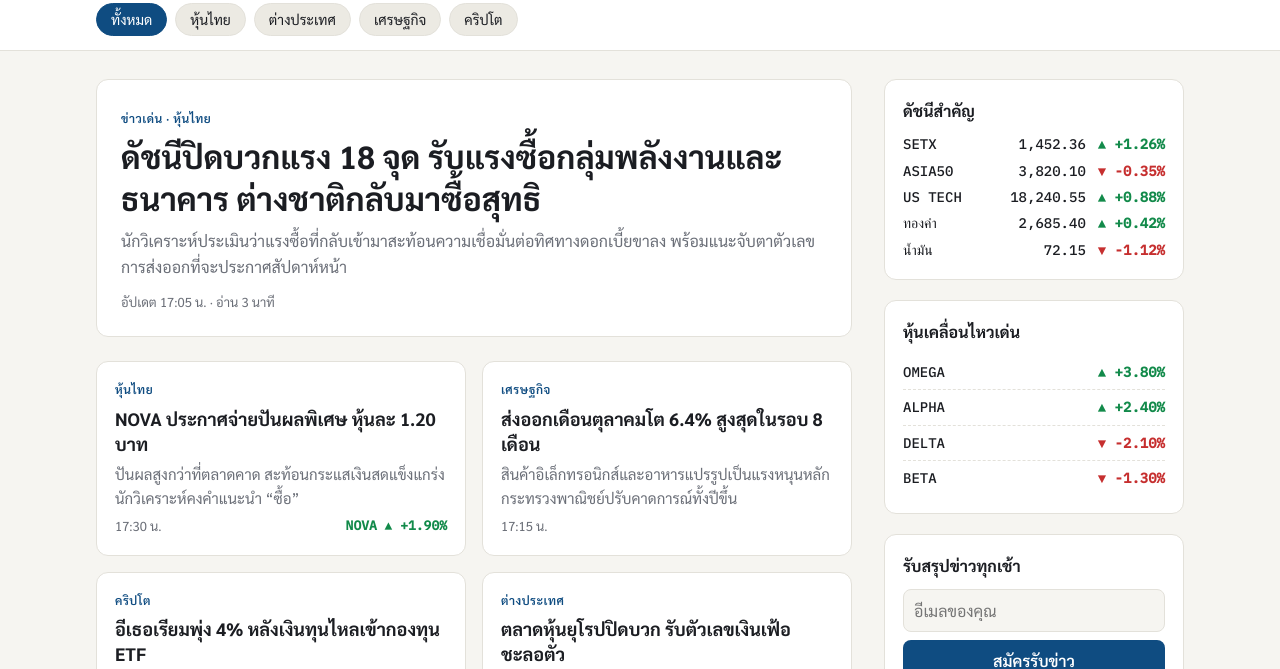
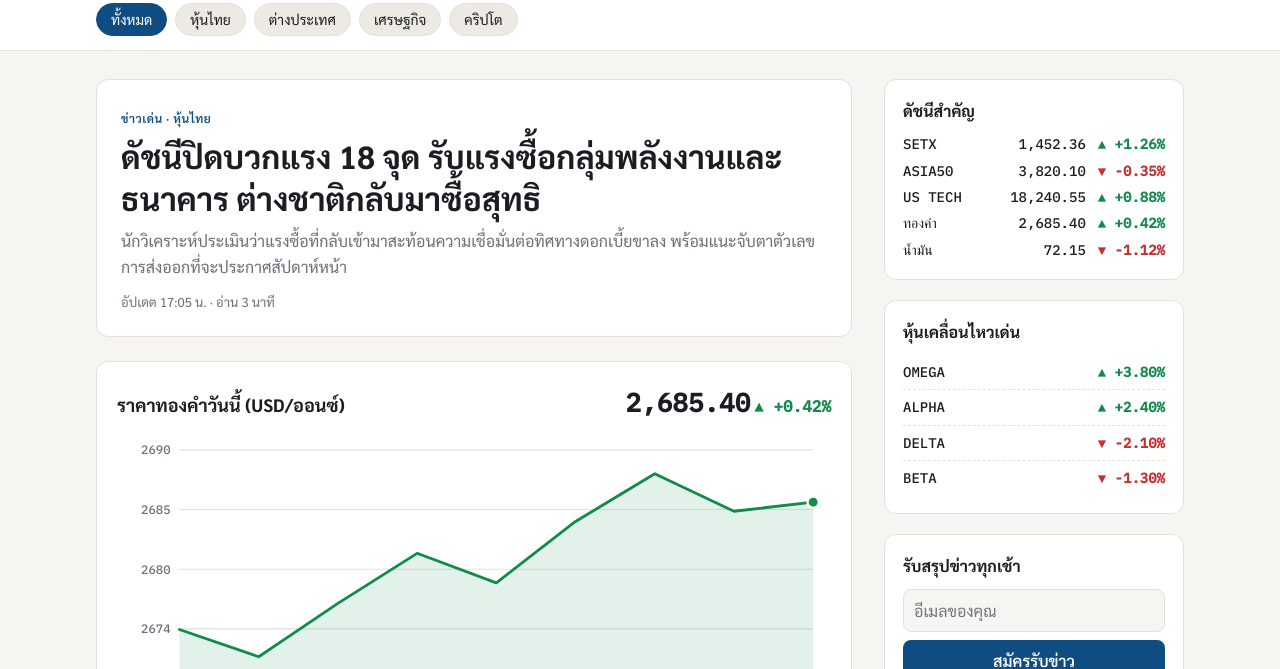
Before and after one commit to Nathapat-official/test-rsu101, a plain HTML site: page index.html in a window 1280 px wide. Shown: the part 120-789 px from the top of the page. Drawn offline with Linux system fonts and the light colour scheme.

Commit message:
Add intraday gold price chart
Co-Authored-By: Claude Sonnet 5.5 <noreply@anthropic.com>

```diff
--- a/index.html
+++ b/index.html
@@ -64,6 +64,21 @@
   .lead p { color: var(--muted); margin: 0 0 12px; }
   .meta { font-size: 13px; color: var(--muted); }
 
+  /* Gold chart */
+  .chart-card { background: var(--surface); border: 1px solid var(--line); border-radius: 12px; padding: 20px; margin-bottom: 24px; }
+  .chart-head { display: flex; flex-wrap: wrap; justify-content: space-between; align-items: baseline; gap: 8px; margin-bottom: 8px; }
+  .chart-head h3 { margin: 0; font-size: 18px; }
+  .chart-price { font-size: 26px; font-weight: 600; }
+  .chart-wrap { position: relative; }
+  #goldChart { width: 100%; height: auto; display: block; touch-action: none; }
+  #goldChart text { fill: var(--muted); font-size: 11px; font-family: "IBM Plex Mono", monospace; }
+  #goldChart .grid-line { stroke: var(--line); stroke-width: 1; }
+  .chart-tip {
+    position: absolute; pointer-events: none; background: var(--ink); color: var(--bg);
+    font-size: 12px; padding: 4px 8px; border-radius: 6px; white-space: nowrap; transform: translate(-50%, -130%);
+  }
+  .chart-foot { font-size: 12px; color: var(--muted); margin-top: 6px; }
+
   /* News grid */
   .grid { display: grid; grid-template-columns: repeat(auto-fill, minmax(260px, 1fr)); gap: 16px; }
   .card { background: var(--surface); border: 1px solid var(--line); border-radius: 12px; padding: 18px; display: flex; flex-direction: column; gap: 6px; transition: border-color .15s; }
@@ -124,6 +139,18 @@
         <p>นักวิเคราะห์ประเมินว่าแรงซื้อที่กลับเข้ามาสะท้อนความเชื่อมั่นต่อทิศทางดอกเบี้ยขาลง พร้อมแนะจับตาตัวเลขการส่งออกที่จะประกาศสัปดาห์หน้า</p>
         <div class="meta">อัปเดต 17:05 น. · อ่าน 3 นาที</div>
       </article>
+
+      <section class="chart-card" aria-labelledby="goldTitle">
+        <div class="chart-head">
+          <h3 id="goldTitle">ราคาทองคำวันนี้ (USD/ออนซ์)</h3>
+          <div><span class="chart-price mono" id="goldPrice"></span> <span class="chg mono" id="goldChg"></span></div>
+        </div>
+        <div class="chart-wrap" id="chartWrap">
+          <svg id="goldChart" viewBox="0 0 640 260" role="img" aria-label="กราฟราคาทองคำรายชั่วโมงวันนี้ ตั้งแต่ 09:00 ถึง 17:00"></svg>
+          <div class="chart-tip" id="chartTip" hidden></div>
+        </div>
+        <div class="chart-foot">ข้อมูลสมมติเพื่อการสาธิต · เลื่อนเมาส์หรือแตะที่กราฟเพื่อดูราคาแต่ละช่วงเวลา</div>
+      </section>
 
       <div class="grid" id="news"></div>
     </div>
@@ -226,6 +253,78 @@
     renderNews(btn.dataset.cat);
   });
 
+  // ---- กราฟราคาทองคำ (SVG) ----
+  (function () {
+    const data = [
+      ["09:00", 2674.2], ["10:00", 2671.8], ["11:00", 2676.5], ["12:00", 2680.9], ["13:00", 2678.3],
+      ["14:00", 2683.7], ["15:00", 2687.9], ["16:00", 2684.6], ["17:00", 2685.4]
+    ];
+    const prevClose = 2674.17;
+    const W = 640, H = 260, L = 56, R = 16, T = 16, B = 30;
+    const svg = document.getElementById("goldChart");
+    const tip = document.getElementById("chartTip");
+    const wrap = document.getElementById("chartWrap");
+    const NS = "http://www.w3.org/2000/svg";
+
+    const vals = data.map(d => d[1]);
+    const lo = Math.floor(Math.min(...vals) - 2), hi = Math.ceil(Math.max(...vals) + 2);
+    const x = i => L + (i * (W - L - R)) / (data.length - 1);
+    const y = v => T + ((hi - v) * (H - T - B)) / (hi - lo);
+
+    const last = vals[vals.length - 1];
+    const pct = ((last - prevClose) / prevClose) * 100;
+    const color = pct >= 0 ? "var(--up)" : "var(--down)";
+    document.getElementById("goldPrice").textContent = fmt(last);
+    const chgEl = document.getElementById("goldChg");
+    chgEl.textContent = sign(pct);
+    chgEl.classList.add(cls(pct));
+
+    const el = (name, attrs, text) => {
+      const n = document.createElementNS(NS, name);
+      for (const k in attrs) n.setAttribute(k, attrs[k]);
+      if (text !== undefined) n.textContent = text;
+      svg.appendChild(n);
+      return n;
+    };
+
+    // เส้นกริดและป้ายราคา
+    for (let k = 0; k <= 4; k++) {
+      const v = lo + ((hi - lo) * k) / 4;
+      el("line", { x1: L, x2: W - R, y1: y(v), y2: y(v), class: "grid-line" });
+      el("text", { x: L - 8, y: y(v) + 4, "text-anchor": "end" }, v.toFixed(0));
+    }
+    // ป้ายเวลา (ทุก 2 ชั่วโมง)
+    data.forEach((d, i) => {
+      if (i % 2 === 0) el("text", { x: x(i), y: H - 8, "text-anchor": "middle" }, d[0]);
+    });
+
+    const pts = data.map((d, i) => `${x(i)},${y(d[1])}`).join(" ");
+    el("polygon", { points: `${x(0)},${y(lo)} ${pts} ${x(data.length - 1)},${y(lo)}`, fill: color, opacity: "0.12" });
+    el("polyline", { points: pts, fill: "none", stroke: color, "stroke-width": "2.5", "stroke-linejoin": "round", "stroke-linecap": "round" });
+    const dot = el("circle", { r: 5, fill: color, stroke: "var(--surface)", "stroke-width": 2, cx: x(data.length - 1), cy: y(last) });
+
+    function show(clientX) {
+      const rect = svg.getBoundingClientRect();
+      const px = ((clientX - rect.left) / rect.width) * W;
+      let idx = Math.round(((px - L) / (W - L - R)) * (data.length - 1));
+      idx = Math.max(0, Math.min(data.length - 1, idx));
+      dot.setAttribute("cx", x(idx));
+      dot.setAttribute("cy", y(data[idx][1]));
+      tip.hidden = false;
+      tip.textContent = `${data[idx][0]} น. · ${fmt(data[idx][1])}`;
+      tip.style.left = (x(idx) / W) * rect.width + "px";
+      tip.style.top = (y(data[idx][1]) / H) * rect.height + "px";
+    }
+    function reset() {
+      tip.hidden = true;
+      dot.setAttribute("cx", x(data.length - 1));
+      dot.setAttribute("cy", y(last));
+    }
+    svg.addEventListener("pointermove", e => show(e.clientX));
+    svg.addEventListener("pointerdown", e => show(e.clientX));
+    svg.addEventListener("pointerleave", reset);
+  })();
+
   // ฟอร์มสมัครรับข่าว (สาธิต ไม่มีการส่งข้อมูลจริง)
   document.getElementById("subForm").addEventListener("submit", e => {
     e.preventDefault();
```
